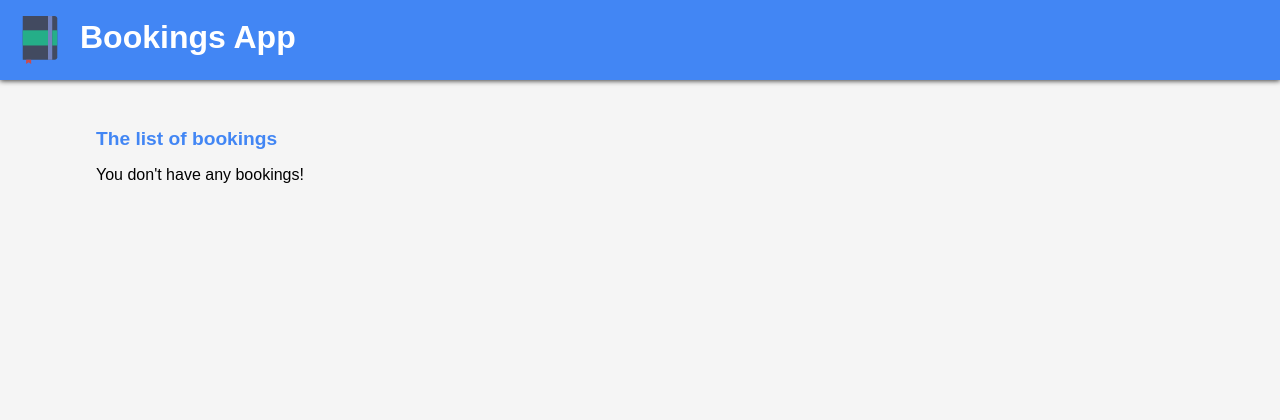
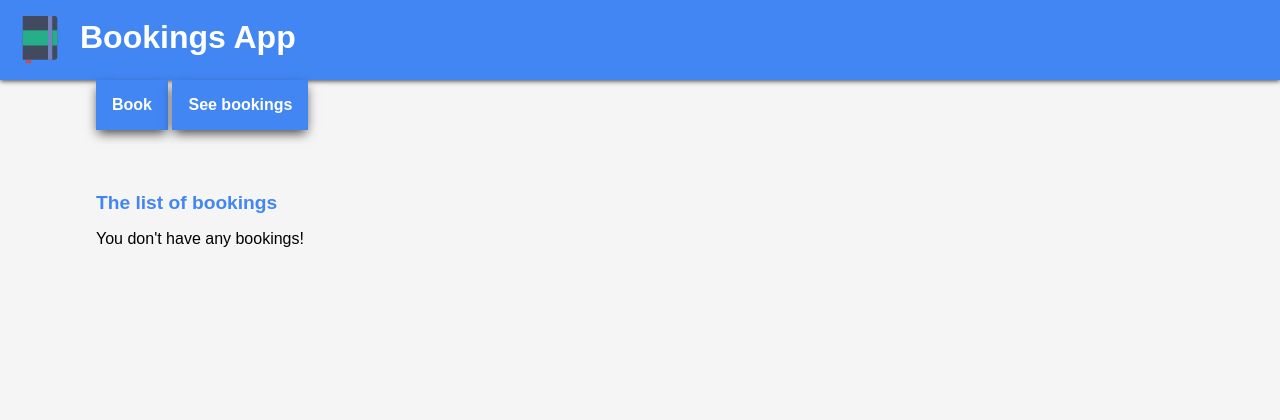
Before and after one commit to drewbrenet/vrmbrenet, a PHP site: template views/list.html.twig in a window 1280 px wide. Shown: the top 420 px of the page. Run offline with PHP 8.4, Linux system fonts and the light colour scheme; the template is opened without the code that fills it, so the values that code supplies are empty; some libraries are stand-ins or nearby versions.

Commit message:
Create menu to switch between two routes

```diff
--- a/src/Application.php
+++ b/src/Application.php
@@ -86,10 +86,12 @@ class Application extends SilexApplication
                 $this['db']
             ))
             ->method('GET|POST')
+            ->bind('booking_form')
         ;
 
         $this
             ->get('/bookings', new ListBookingsController($this['db'], $this['twig']))
+            ->bind('booking_list')
         ;
     }
 }
--- /dev/null
+++ b/views/_menu.html.twig
@@ -0,0 +1,10 @@
+{#
+ # Menu component
+ # Usage example:
+ #      {{ include('_menu.html.twig') }}
+ #}
+<div class="menu">
+    {% set currentUrl = global.request.getRequestUri() %}
+    <a class="menu-link {{ path('booking_form') == currentUrl ? 'active' }}" href="{{ path('booking_form') }}">Book</a>
+    <a class="menu-link {{ path('booking_list') == currentUrl ? 'active' }}" href="{{ path('booking_list') }}">See bookings</a>
+</div>
--- a/views/base.html.twig
+++ b/views/base.html.twig
@@ -9,11 +9,13 @@
         <link rel="stylesheet" type="text/css" media="screen" href="/css/normalize.css">
         <link rel="stylesheet" type="text/css" media="screen" href="/css/base.css">
         <link rel="stylesheet" type="text/css" media="screen" href="/css/header.css">
+        <link rel="stylesheet" type="text/css" media="screen" href="/css/menu.css">
         <link rel="stylesheet" type="text/css" media="screen" href="/css/footer.css">
     {% endblock %}
 </head>
 <body>
 {{ include('_header.html.twig') }}
+{{ include('_menu.html.twig') }}
 <div class="content">{% block content %}{% endblock %}</div>
 {{ include('_footer.html.twig') }}
 </body>
--- /dev/null
+++ b/web/css/menu.css
@@ -0,0 +1,30 @@
+/**
+ * Css file for Booking app menu styling
+ */
+.menu {
+    height: 4em;
+    padding-left: 6em;
+}
+
+.menu-link {
+    display: inline-block;
+    padding: 1em;
+    border-top: none;
+    background-color: #4286f4;
+    -webkit-box-shadow: 0px 5px 11px -2px rgba(0,0,0,0.75);
+    -moz-box-shadow: 0px 5px 11px -2px rgba(0,0,0,0.75);
+    box-shadow: 0px 5px 11px -2px rgba(0,0,0,0.75);
+    color: #FFFFFF;
+    font-weight: bold;
+    -webkit-box-sizing: border-box;
+    -moz-box-sizing: border-box;
+    box-sizing: border-box;
+}
+
+.menu-link.active {
+    color: #a7a7a7;
+}
+
+a.menu-link {
+    text-decoration: none;
+}
```
Also changed, not shown: README.md.
